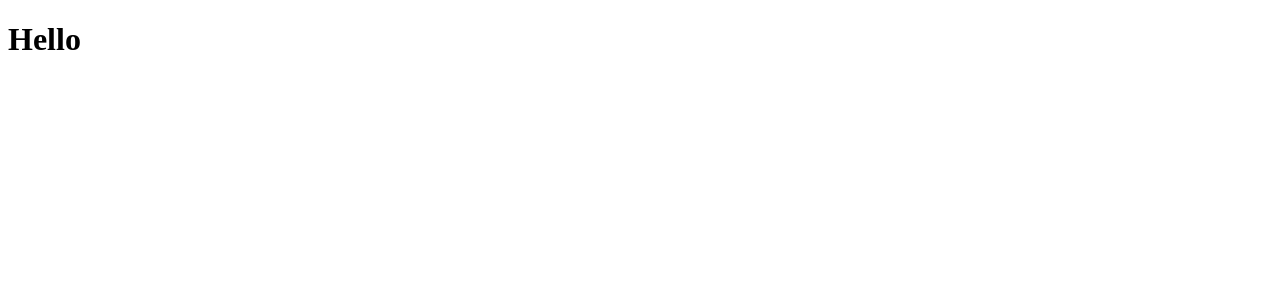
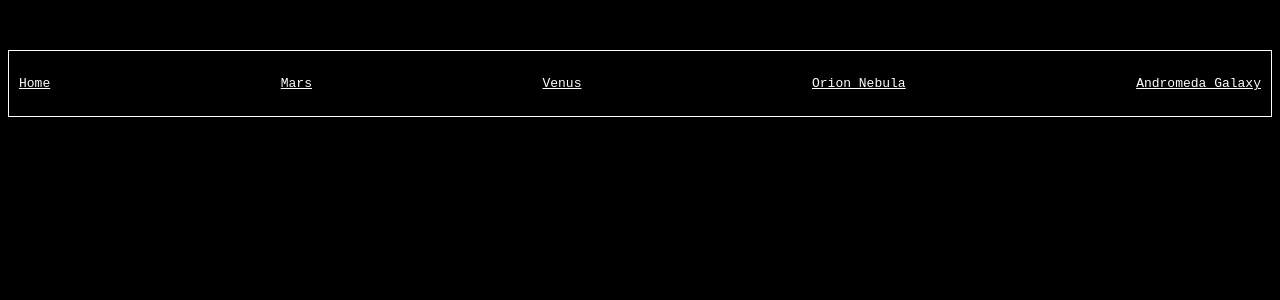
Before and after one commit to jds2501/cosmic-encyclopedia, a React (Vite) app: page / in a window 1280 px wide. Shown: the top 300 px of the page. Built offline with nearby package versions, Linux system fonts and the light colour scheme.

Commit message:
Added a basic navbar

```diff
--- a/src/App.css
+++ b/src/App.css
@@ -0,0 +1,9 @@
+body {
+    background-color: black;
+    margin-top: 50px;
+    font-family: monospace;
+}
+
+body, a {
+    color: white;
+}
--- a/src/App.jsx
+++ b/src/App.jsx
@@ -1,9 +1,11 @@
 import { Outlet } from "react-router-dom"
+import NavBar from "./NavBar"
+import "./App.css";
 
 function App() {
   return (
     <>
-      <h1>Hello</h1>
+      <NavBar />
       <Outlet />
     </>
   )
--- /dev/null
+++ b/src/NavBar.css
@@ -0,0 +1,11 @@
+.NavBar {
+    display: flex;
+    justify-content: space-between;
+    border-style: solid;
+    border-color: white;
+    border-width: 1px;
+    padding-top: 25px;
+    padding-bottom: 25px;
+    padding-left: 10px;
+    padding-right: 10px;
+}
--- /dev/null
+++ b/src/NavBar.jsx
@@ -0,0 +1,16 @@
+import { NavLink } from "react-router-dom";
+import "./NavBar.css";
+
+function NavBar() {
+    return (
+        <nav className="NavBar">
+            <NavLink to="/">Home</NavLink>
+            <NavLink to="/Mars">Mars</NavLink>
+            <NavLink to="/Venus">Venus</NavLink>
+            <NavLink to="/OrionNebula">Orion Nebula</NavLink>
+            <NavLink to="/AndromedaGalaxy">Andromeda Galaxy</NavLink>
+        </nav>
+    )
+}
+
+export default NavBar;
```
